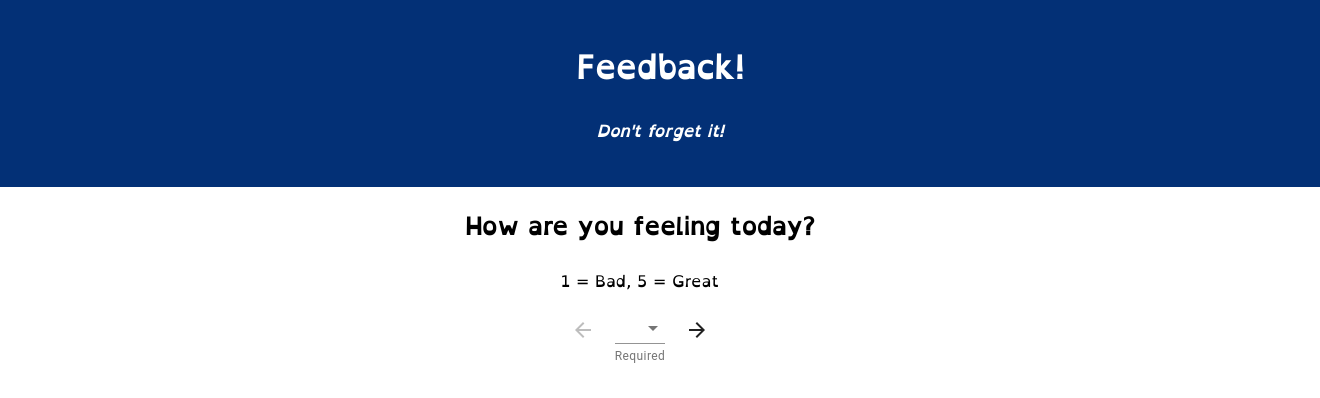
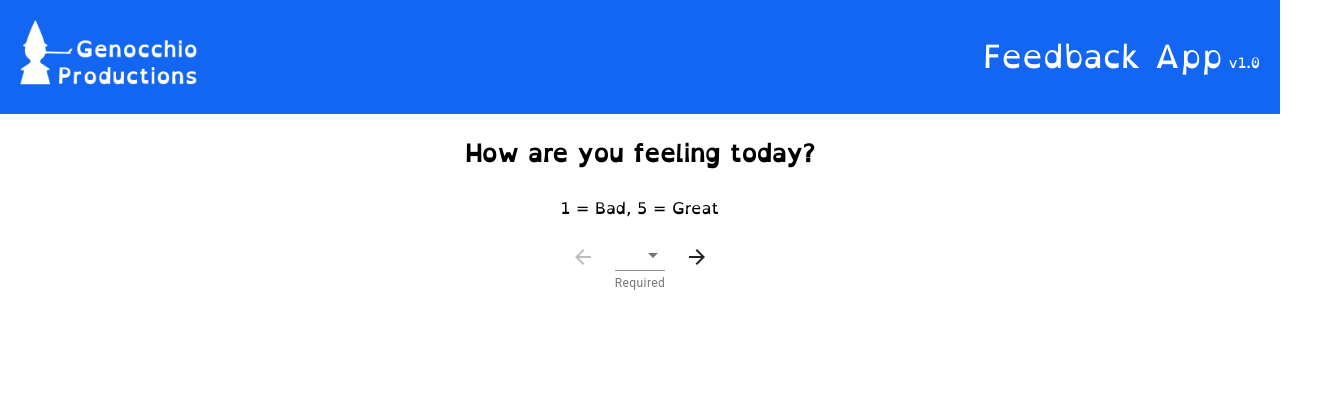
Before and after one commit to unomaas/redux-feedback-loop, a React (Create React App) app: page / in a window 1280 px wide. Shown: the top 398 px of the page, 1320 px wide, since content can reach past the window. Built offline with nearby package versions, Linux system fonts and the light colour scheme.

Commit message:
Added flex styling and custom logo to header.

```diff
--- a/src/components/Header/Header.css
+++ b/src/components/Header/Header.css
@@ -1,10 +1,11 @@
 .header {
-  background-color: #033076;
+  background-color: #1266F1;
+  color: white;
   min-height: 70px;
   padding: 20px;
-  color: white;
-  margin-bottom: 20px;
-  min-width: 100%;
+  display: flex;
+  align-items: center;
+  justify-content: space-between;
 }
 
 .header-title {
@@ -12,5 +13,10 @@
 }
 
 .header-subtitle {
-  font-style: italic;
+  font-size: .9em;
 }
+
+.header-title,
+.header-subtitle {
+  display: inline;
+}
--- a/src/components/Header/Header.jsx
+++ b/src/components/Header/Header.jsx
@@ -8,8 +8,16 @@ export default function Header() {
   return (
     <div>
       <header className='header'>
-        <h1 className='header-title'>Feedback!</h1>
-        <h4 className='header-subtitle'>Don't forget it!</h4>
+        <div className="logo">
+          <img src="./images/logo1.png" height="65"></img>
+        </div>
+        <div className="header-main">
+          <span>
+            <p className='header-title'>Feedback App</p>
+            <p className="header-subtitle"> v1.0</p>
+          </span>
+        </div>
+
       </header>
     </div>
   ) // End return
```
Also changed, not shown: public/images/logo.png (added), public/images/logo1.png (added).
